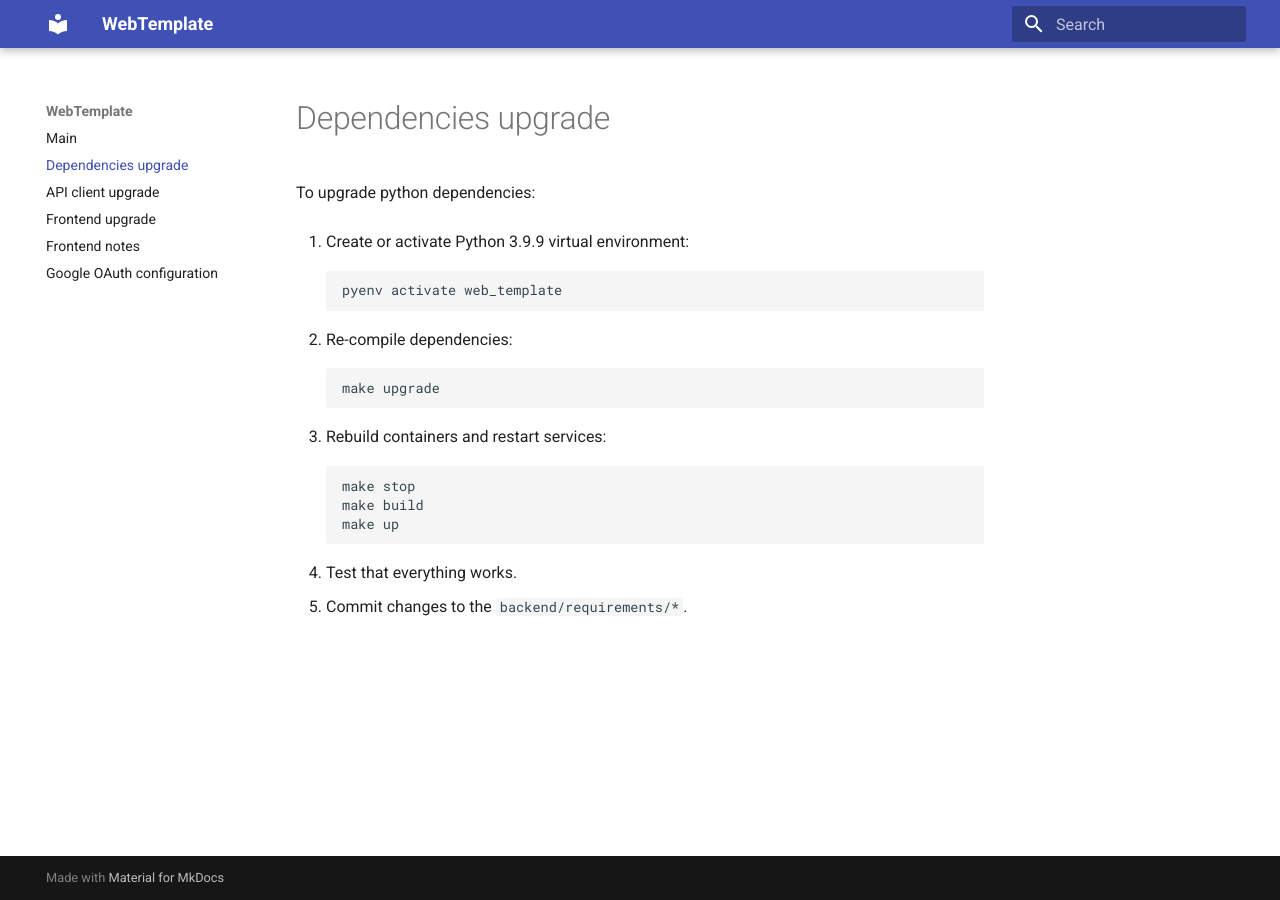
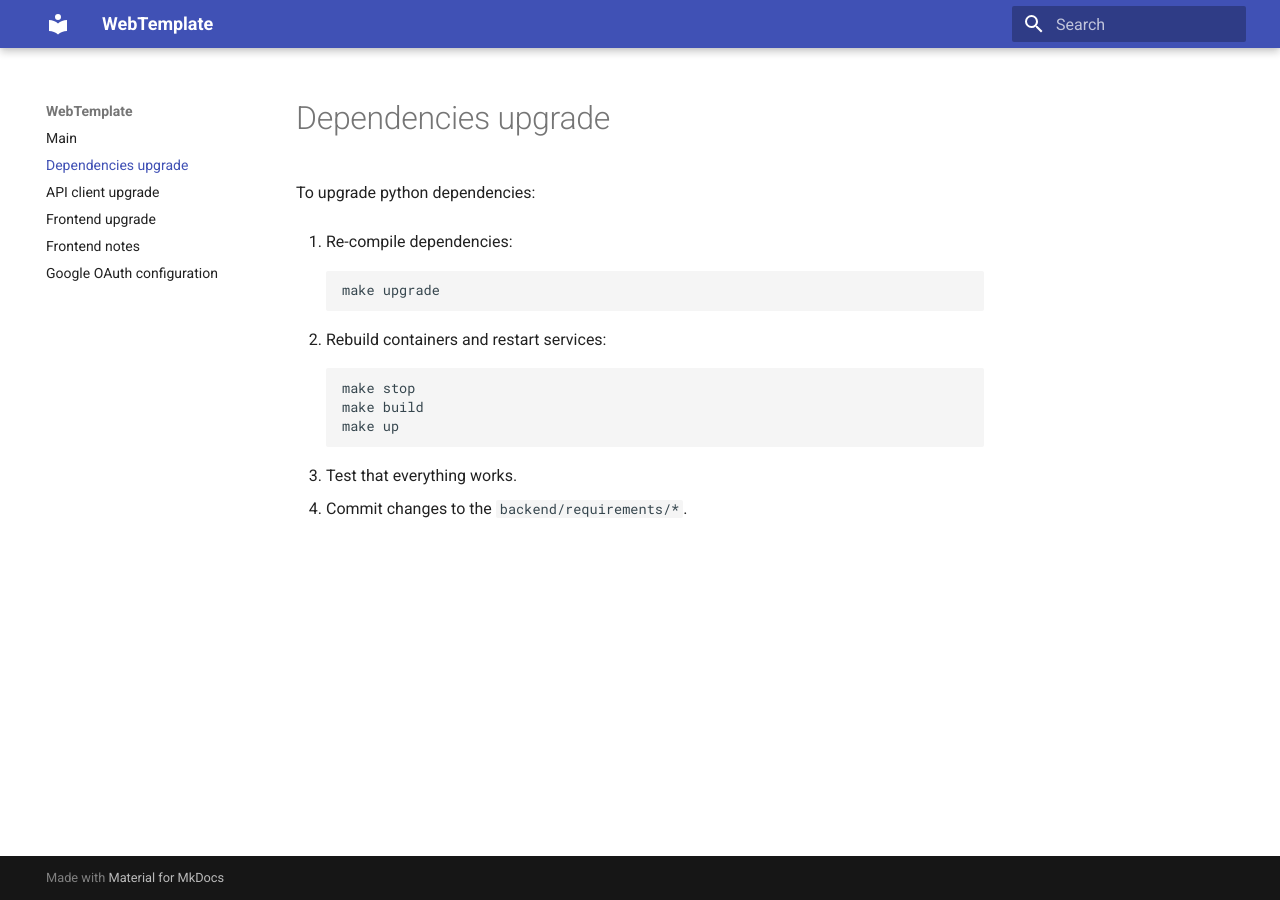
Before and after one commit to 0x29a/web_template, an MkDocs documentation site: the page built from docs/pages/dependencies_upgrade.md, in a window 1280 px wide. Built offline with MkDocs 1.6.1 and Material for MkDocs 9.7.7, drawn with Linux system fonts in a browser that asks for light colours.

Commit message:
docs: update the deps upgrade page

```diff
--- a/docs/pages/dependencies_upgrade.md
+++ b/docs/pages/dependencies_upgrade.md
@@ -2,19 +2,15 @@
 
 To upgrade python dependencies:
 
-1. Create or activate Python 3.9.9 virtual environment:
-
-        pyenv activate web_template
-
-2. Re-compile dependencies:
+1. Re-compile dependencies:
 
         make upgrade
 
-3. Rebuild containers and restart services:
+2. Rebuild containers and restart services:
 
         make stop
         make build
         make up
 
-4. Test that everything works.
-5. Commit changes to the `backend/requirements/*`.
+3. Test that everything works.
+4. Commit changes to the `backend/requirements/*`.
```
